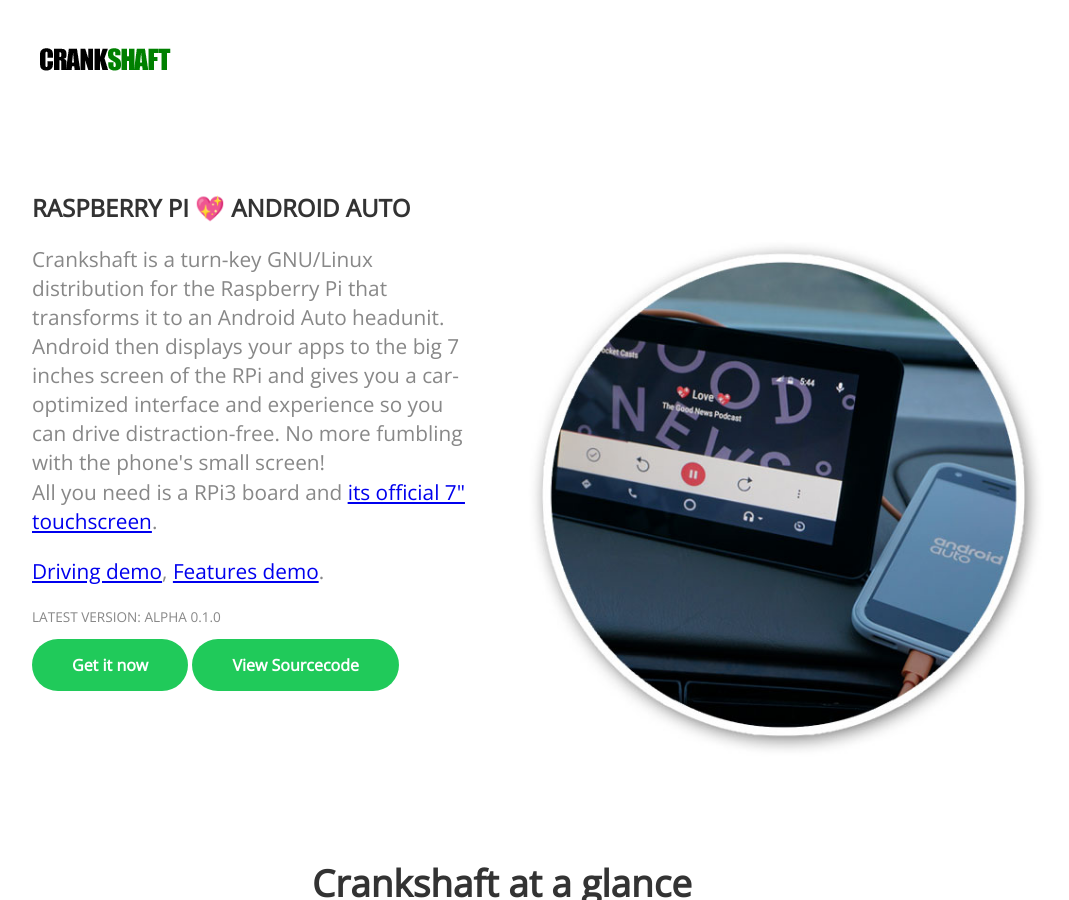
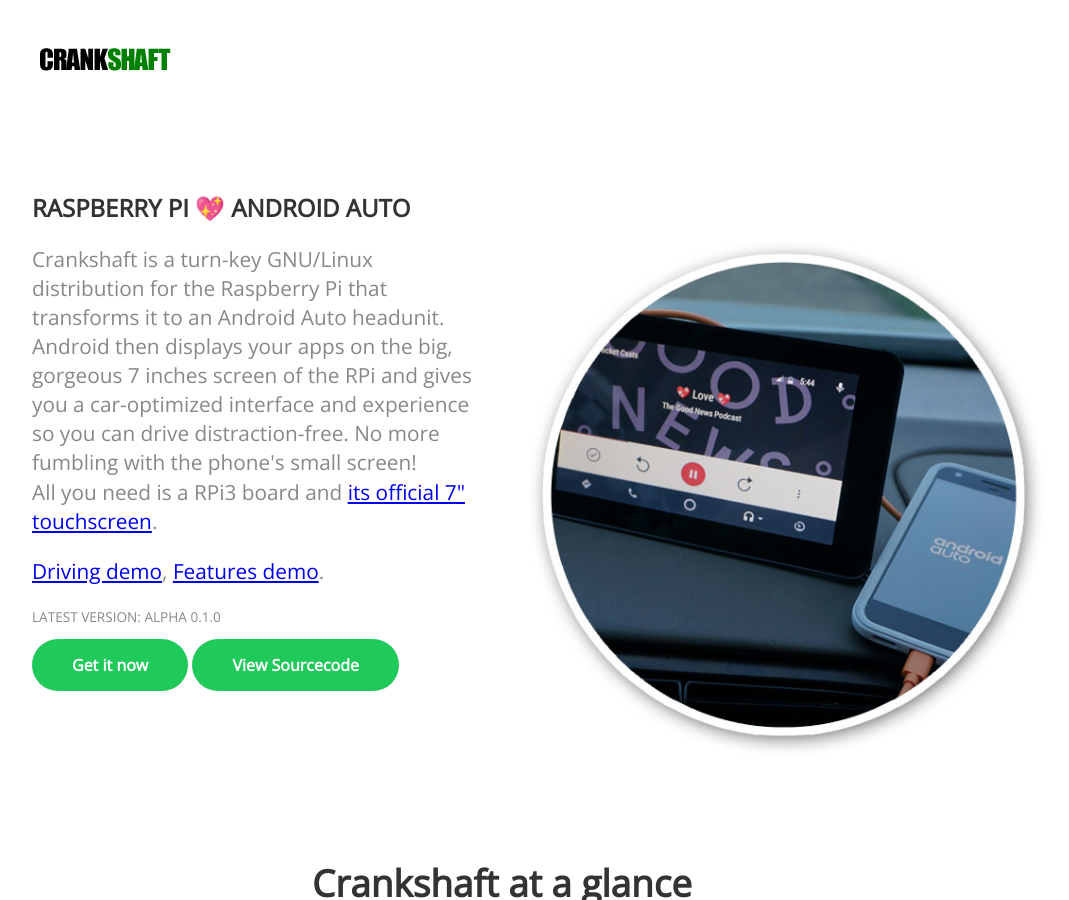
Before and after one commit to opencardev/getcrankshaft.github.io, a Jekyll site: the page built from index.html, in a window 1280 px wide and 900 px high. Shown: the whole window, without its empty margins (138-1207 px from the left). Built offline with Jekyll 4.4.1, drawn with Linux system fonts in a browser that asks for light colours.

Commit message:
[site] wording on homepage

```diff
--- a/index.html
+++ b/index.html
@@ -7,7 +7,7 @@
 		<div class="column">
 			<div>
 				<div class="maintitle">raspberry pi 💖 android auto</div>
-				<p>Crankshaft is a turn-key GNU/Linux distribution for the Raspberry Pi that transforms it to an Android Auto headunit. Android then displays your apps to the big 7 inches screen of the RPi and gives you a car-optimized interface and experience so you can drive distraction-free. No more fumbling with the phone's small screen!<br />All you need is a RPi3 board and <a href="https://www.raspberrypi.org/products/raspberry-pi-touch-display/">its official 7" touchscreen</a>.</p><p><a href="https://youtu.be/oq1TR78kpL4" target="_blank">Driving demo</a>, <a href="https://youtu.be/tFEpfuDBDjM" target="_blank">Features demo</a>.</p>
+				<p>Crankshaft is a turn-key GNU/Linux distribution for the Raspberry Pi that transforms it to an Android Auto headunit. Android then displays your apps on the big, gorgeous 7 inches screen of the RPi and gives you a car-optimized interface and experience so you can drive distraction-free. No more fumbling with the phone's small screen!<br />All you need is a RPi3 board and <a href="https://www.raspberrypi.org/products/raspberry-pi-touch-display/">its official 7" touchscreen</a>.</p><p><a href="https://youtu.be/oq1TR78kpL4" target="_blank">Driving demo</a>, <a href="https://youtu.be/tFEpfuDBDjM" target="_blank">Features demo</a>.</p>
 				<p class="subtitle">Latest version: Alpha 0.1.0</p>
 				<div class="button">
 					<a href="https://github.com/htruong/crankshaft/releases" target="_blank">Get it now</a> <a href="https://github.com/htruong/crankshaft" target="_blank">View Sourcecode</a>
```
